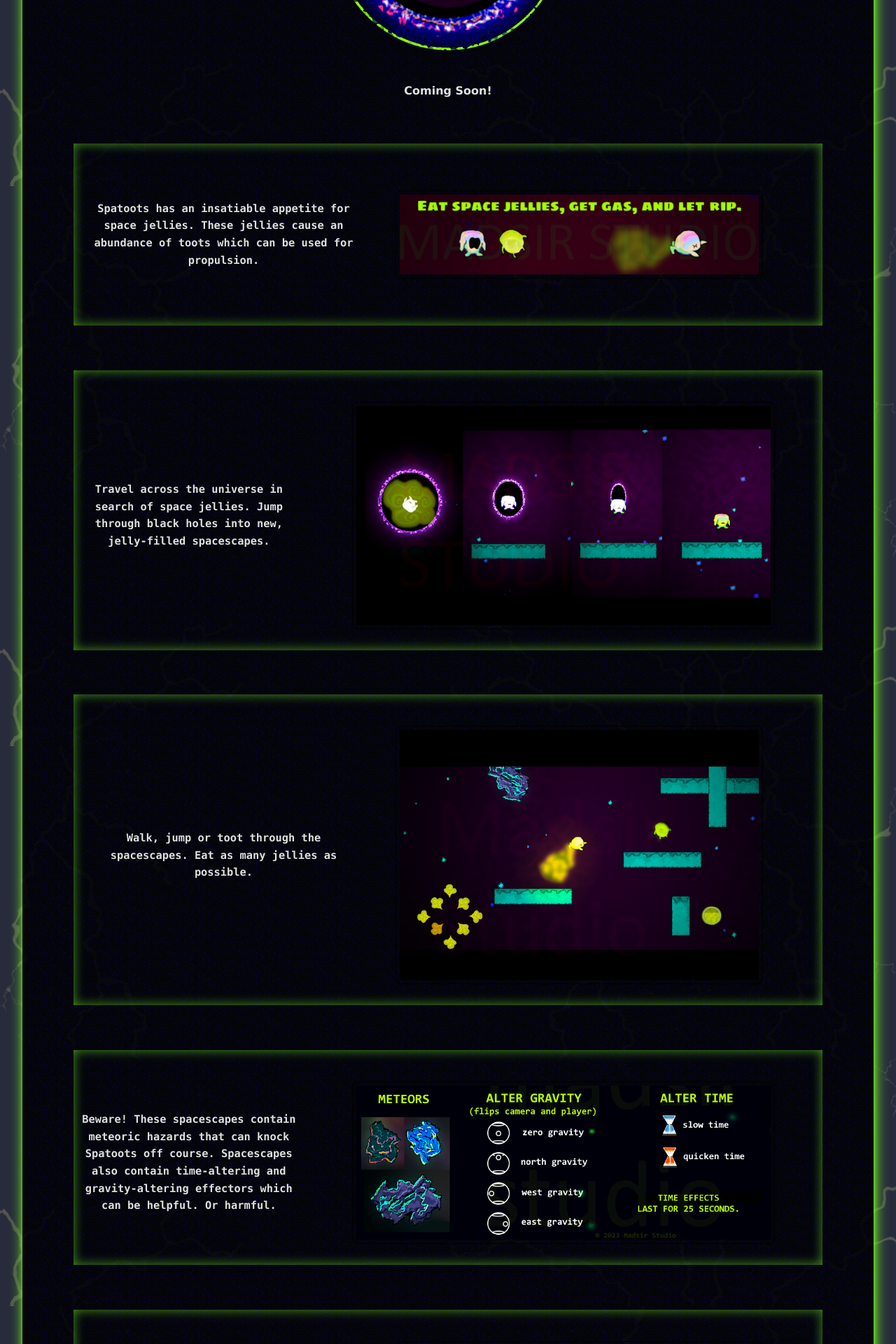
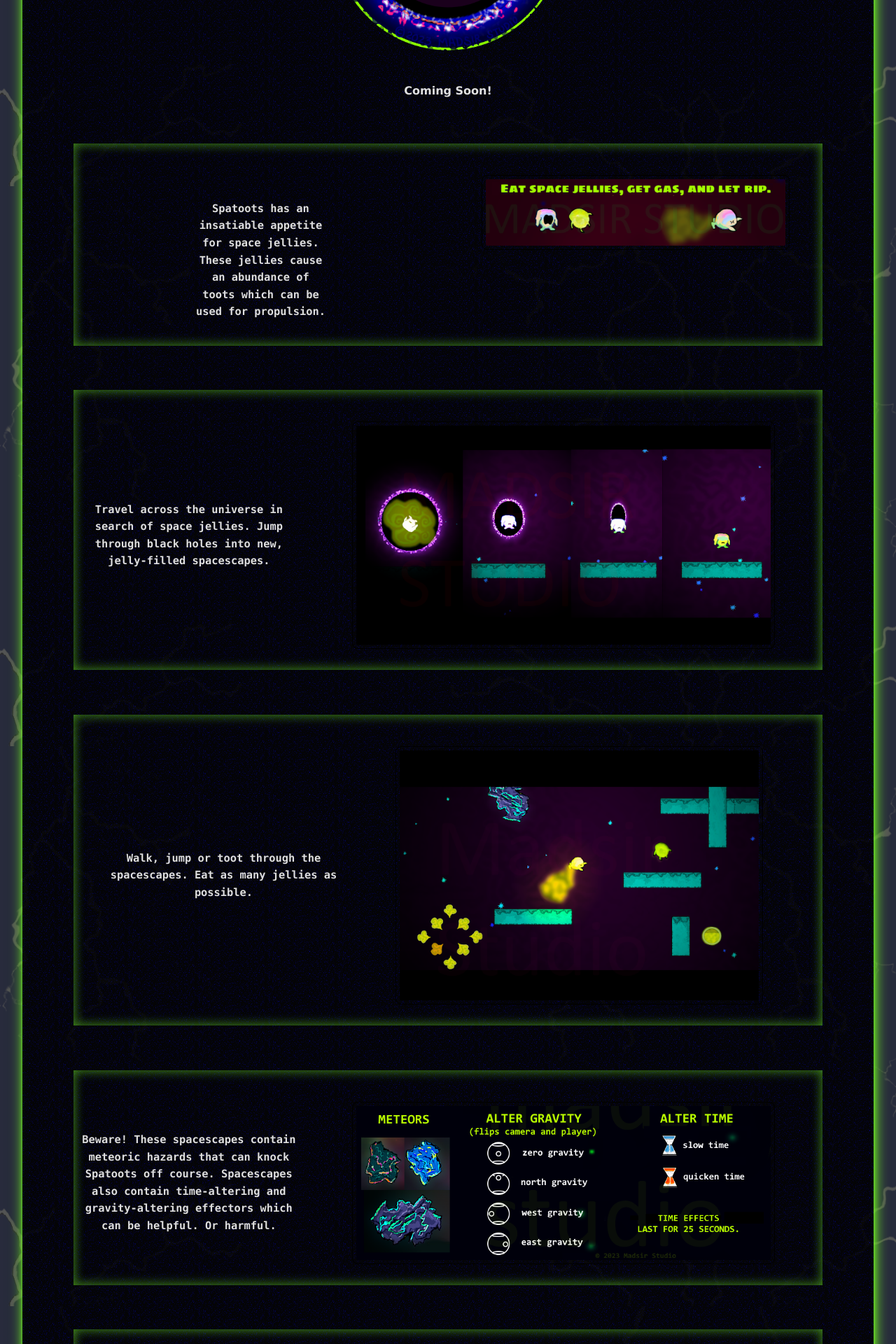
Before and after one commit to Madsir/madsirstudio.github.io, a Jekyll site: the page built from spacetoots/index.html, in a window 1280 px wide. Shown: the part 534-2454 px from the top of the page at 70% size. Built offline with Jekyll 4.4.1, drawn with Linux system fonts in a browser that asks for light colours.

Commit message:
Update index.html

```diff
--- a/spacetoots/index.html
+++ b/spacetoots/index.html
@@ -131,7 +131,11 @@ h6 {
 			  			<div class="center">
 							<div class="fonter">
 								<h6>Spatoots has an insatiable appetite for space jellies. These jellies cause an abundance of toots which can be used for propulsion.</h6></div><br><br>
-	<a href="/Assets/bouttoots.png"><img src="/Assets/bouttoots.png" alt="instruction" style="width:80%;display:block;margin-left:auto;margin-right:auto"></a><br></div><br>
+						</div>
+				  </div>
+				  <div class="column">
+			  			<div class="center">
+							<a href="/Assets/bouttoots.png"><img src="/Assets/bouttoots.png" alt="instruction" style="width:80%;display:block;margin-left:auto;margin-right:auto"></a><br></div><br>
 		  <br><br>
 				  </div> </div>
 	  </div>
```
